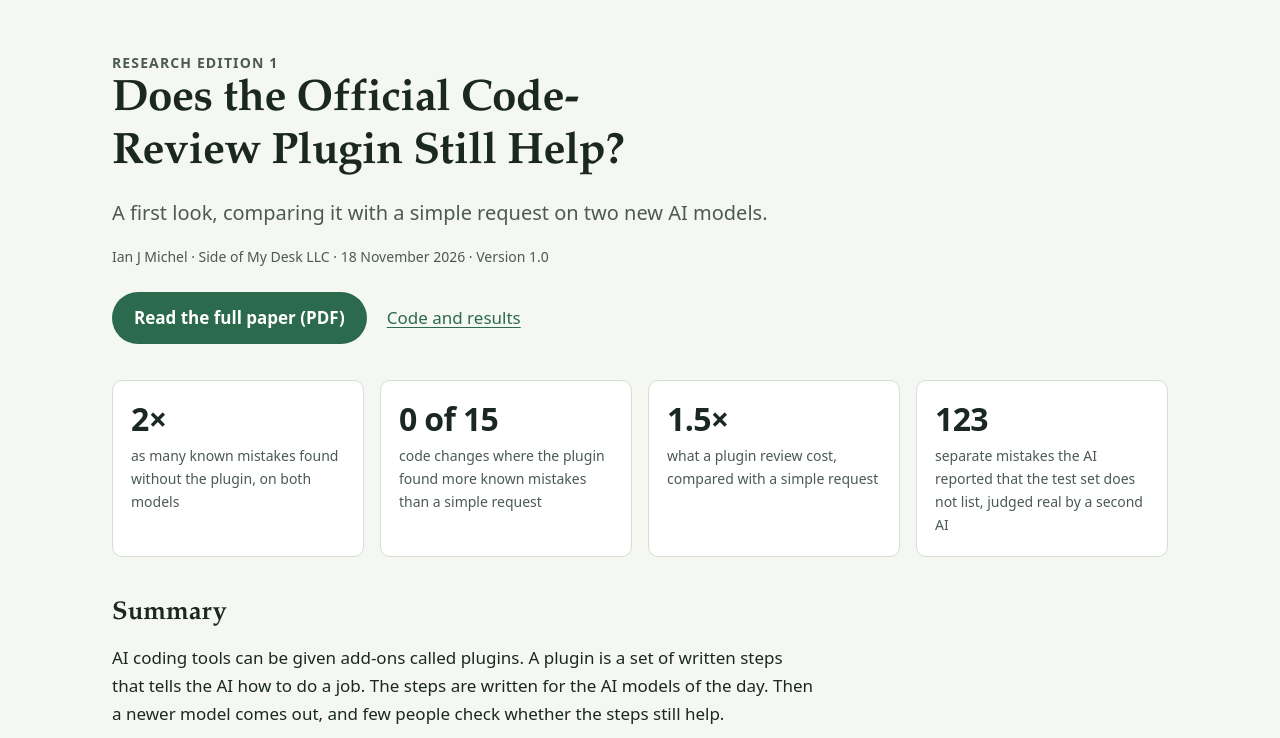
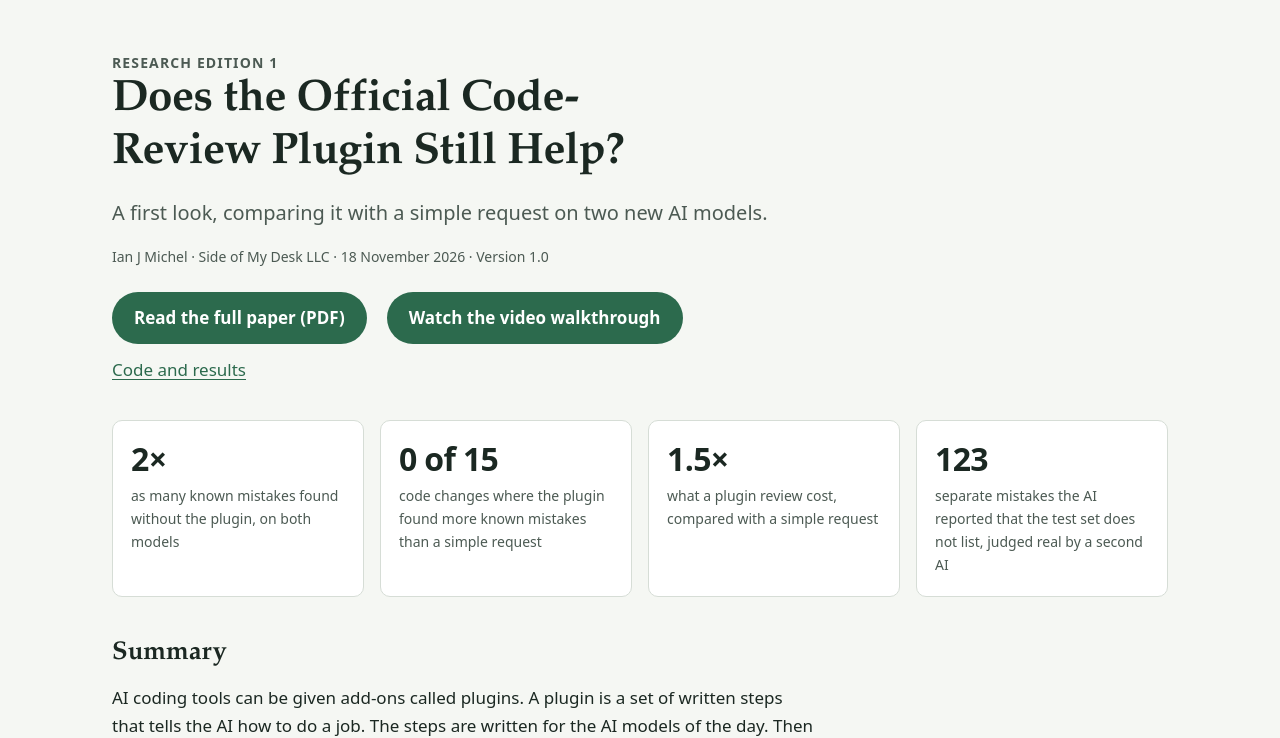
Before and after one commit to sideofmydesk/research-site, a plain HTML site: page edition-1/index.html in a window 1280 px wide. Shown: the part 71-809 px from the top of the page. Drawn offline with Linux system fonts and the light colour scheme.

Commit message:
Add the video link for Edition 1
Co-Authored-By: Claude Opus 5.5 <noreply@anthropic.com>

```diff
--- a/edition-1/index.html
+++ b/edition-1/index.html
@@ -56,6 +56,7 @@
       <p class="meta-line">Ian J Michel &middot; Side of My Desk LLC &middot; 18 November 2026 &middot; Version 1.0</p>
       <div class="actions">
         <a class="btn" href="michel-2026-code-review-plugin.pdf">Read the full paper (PDF)</a>
+        <a class="btn" href="https://youtu.be/nSp_vWTHrMI">Watch the video walkthrough</a>
         <a href="https://github.com/sideofmydesk/frontier-eval">Code and results</a>
       </div>
     </div>
```
